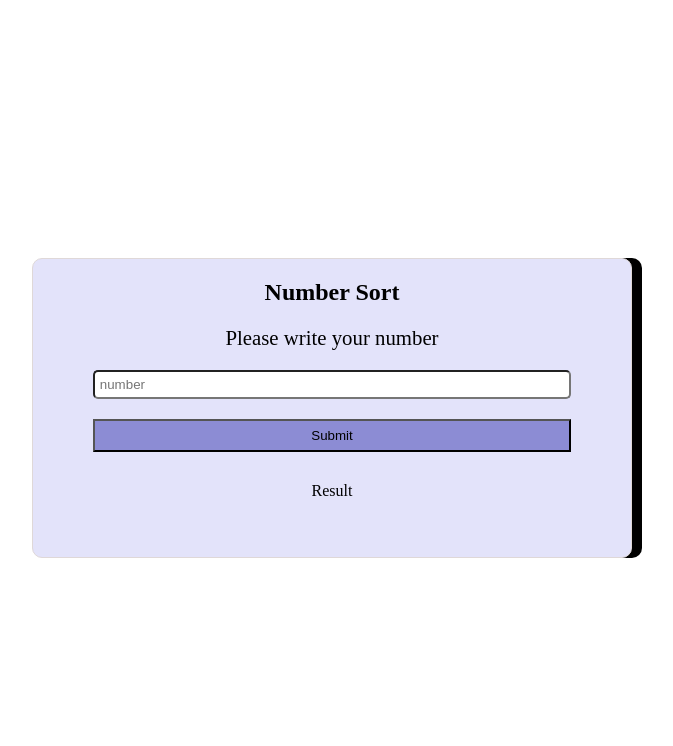
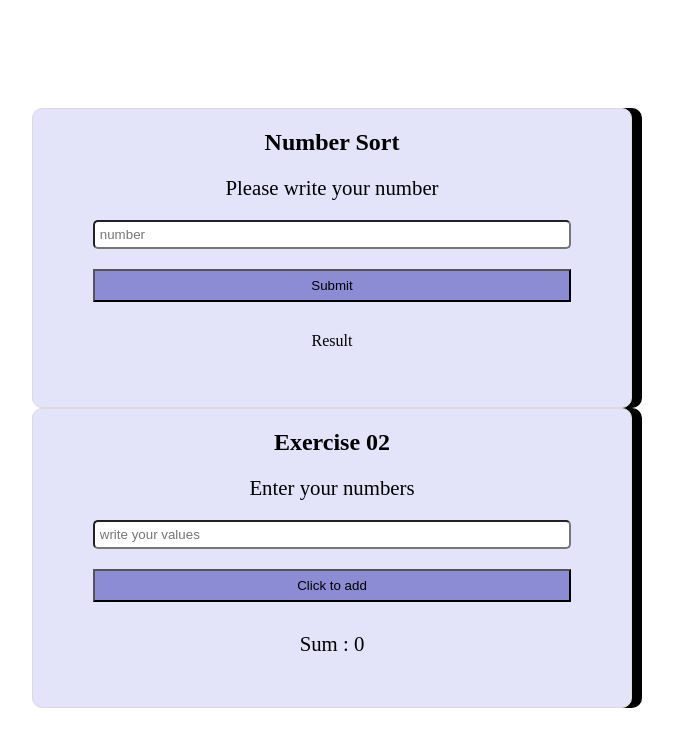
Before and after one commit to nsevindi87/Poco-NizamiSevindi, a plain HTML site: page Week03/Exercises/index.html in a window 1280 px wide. Shown: the whole page, without its empty margins (316-989 px from the left). Drawn offline with Linux system fonts and the light colour scheme.

Commit message:
Week03-Friday

```diff
--- a/Week03/Exercise-BubleSort/script.js
+++ b/Week03/Exercise-BubleSort/script.js
@@ -21,4 +21,5 @@ function handleBubleSort(pArr) {
 }
 
 const mixedList = [2, 6, 4, 1, 8, 3, 6];
+
 handleBubleSort(mixedList); // list, null, undefined
--- a/Week03/Exercises/index.html
+++ b/Week03/Exercises/index.html
@@ -20,6 +20,22 @@
       <div id="result">Result</div>
     </section>
 
+    <section>
+      <h2>Exercise 02</h2>
+      <main>
+        <form id="form02">
+          <label for="userNumber02">Enter your numbers</label>
+          <input
+            type="number"
+            placeholder="write your values"
+            id="userNumber02"
+          />
+          <button type="submit">Click to add</button>
+        </form>
+      </main>
+      <div id="result02">Sum : 0</div>
+    </section>
+
     <script src="./script.js"></script>
   </body>
 </html>
--- a/Week03/Exercises/script.js
+++ b/Week03/Exercises/script.js
@@ -1,3 +1,4 @@
+//Example01
 const result = document.getElementById("result");
 const form = document.getElementById("form");
 
@@ -13,3 +14,23 @@ function sortedNumberFunc(pStr) {
   let result = pStr.split("").sort().join();
   return result;
 }
+
+//Example 02
+//DOM REACH
+const result02 = document.getElementById("result02");
+const form02 = document.getElementById("form02");
+let sum = 0;
+
+//SUBMIT EVENT
+form02.addEventListener("submit", function (e) {
+  const userInput2 = parseInt(document.getElementById("userNumber02").value);
+  let sumValue = handleSum(userInput2);
+  result02.textContent = sumValue;
+});
+
+//ADD LOGIc
+function handleSum(pNum) {
+  return (sum += pNum);
+}
+
+//EXAMPLE03
--- a/Week03/Exercises/style.css
+++ b/Week03/Exercises/style.css
@@ -55,3 +55,8 @@ button{
     margin-top: 30px;
     text-align: center;
 }
+#result02{
+    margin-top: 30px;
+    text-align: center;
+    font-size: 1.3rem;
+}
```
